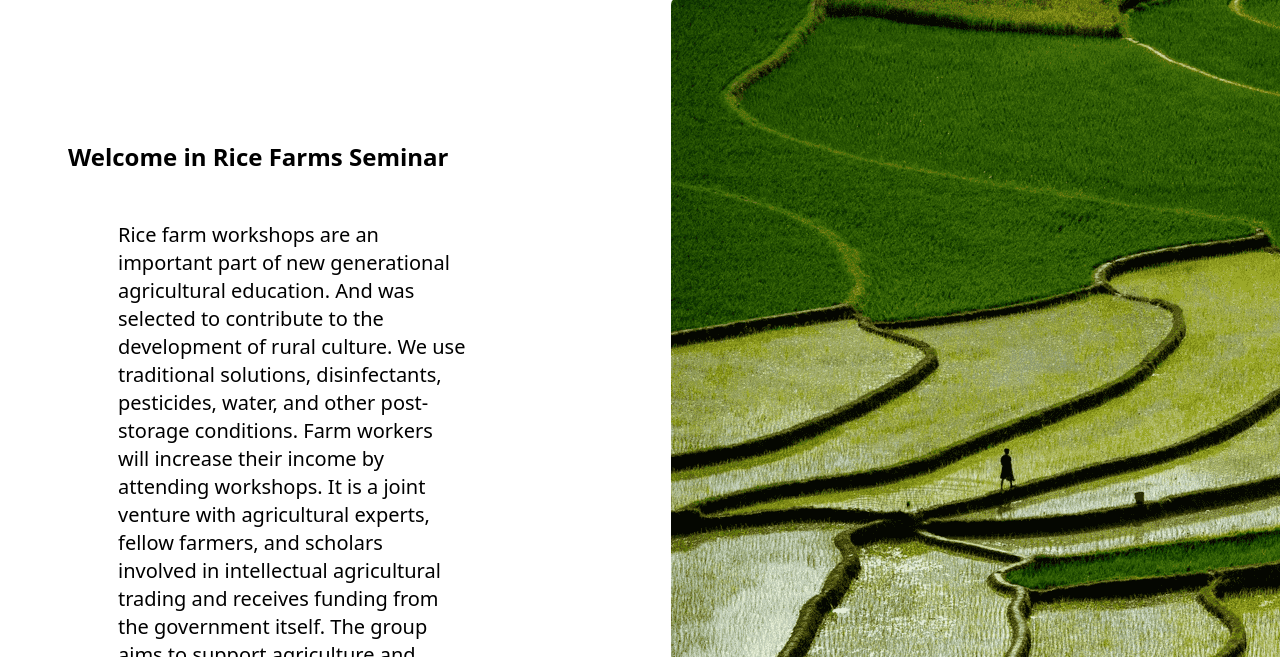
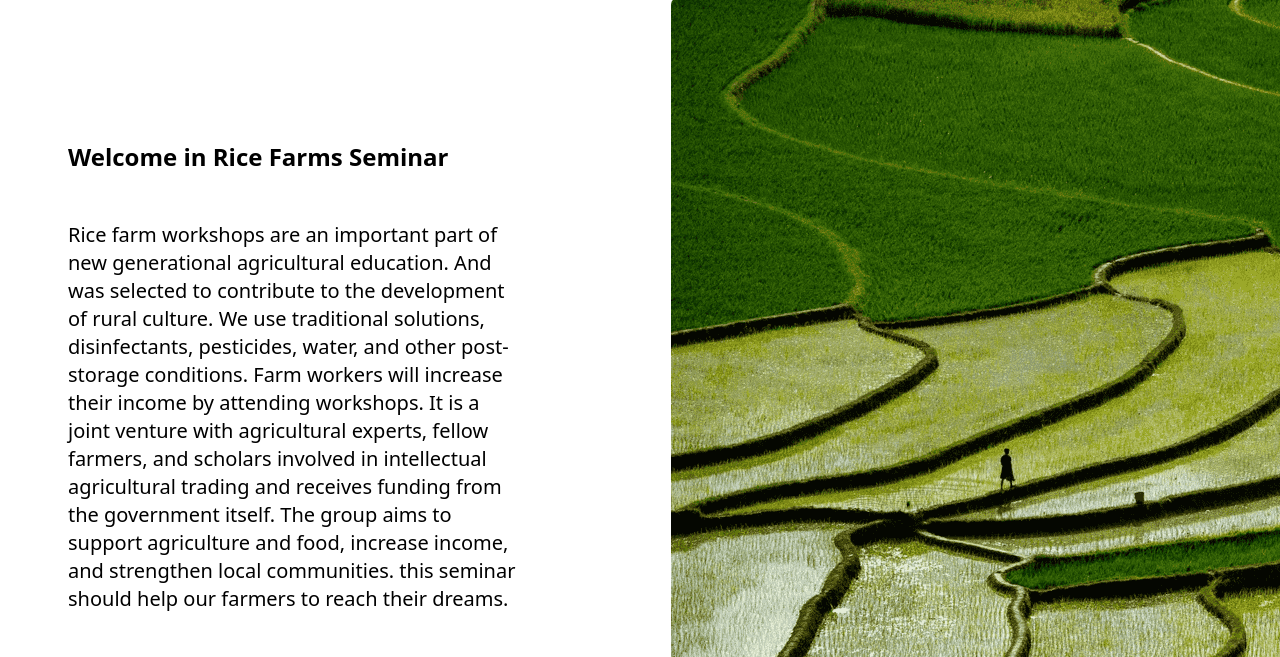
Before and after one commit to saffronflea/APPDEV-FL2, a plain HTML site: page about.html in a window 1280 px wide. Shown: the part 143-800 px from the top of the page. Drawn offline with nearby package versions, Linux system fonts and the light colour scheme; a web font is replaced by a local one.

Commit message:
Update about.html v4

```diff
--- a/about.html
+++ b/about.html
@@ -76,7 +76,7 @@
           <h2 class="font-bold text-2xl">Welcome in Rice Farms Seminar</h2>
             <!-- Item 1 -->
             <div>
-              <h3 class="mb-10 mt-2 px-[50px]  flex-col text-xl text-black">Rice farm workshops are an important part of new generational agricultural education. And was selected to contribute to the development of rural culture. We use traditional solutions, disinfectants, pesticides, water, and other post-storage conditions. Farm workers will increase their income by attending workshops. It is a joint venture with agricultural experts, fellow farmers, and scholars involved in intellectual agricultural trading and receives funding from the government itself. The group aims to support agriculture and food, increase income, and strengthen local communities. this seminar should help our farmers to reach their dreams. </h3>
+              <h3 class="mb-10 mt-2 px-[-50px]  flex-col text-xl text-black">Rice farm workshops are an important part of new generational agricultural education. And was selected to contribute to the development of rural culture. We use traditional solutions, disinfectants, pesticides, water, and other post-storage conditions. Farm workers will increase their income by attending workshops. It is a joint venture with agricultural experts, fellow farmers, and scholars involved in intellectual agricultural trading and receives funding from the government itself. The group aims to support agriculture and food, increase income, and strengthen local communities. this seminar should help our farmers to reach their dreams. </h3>
             </div>
           </div>
         </div>
```
